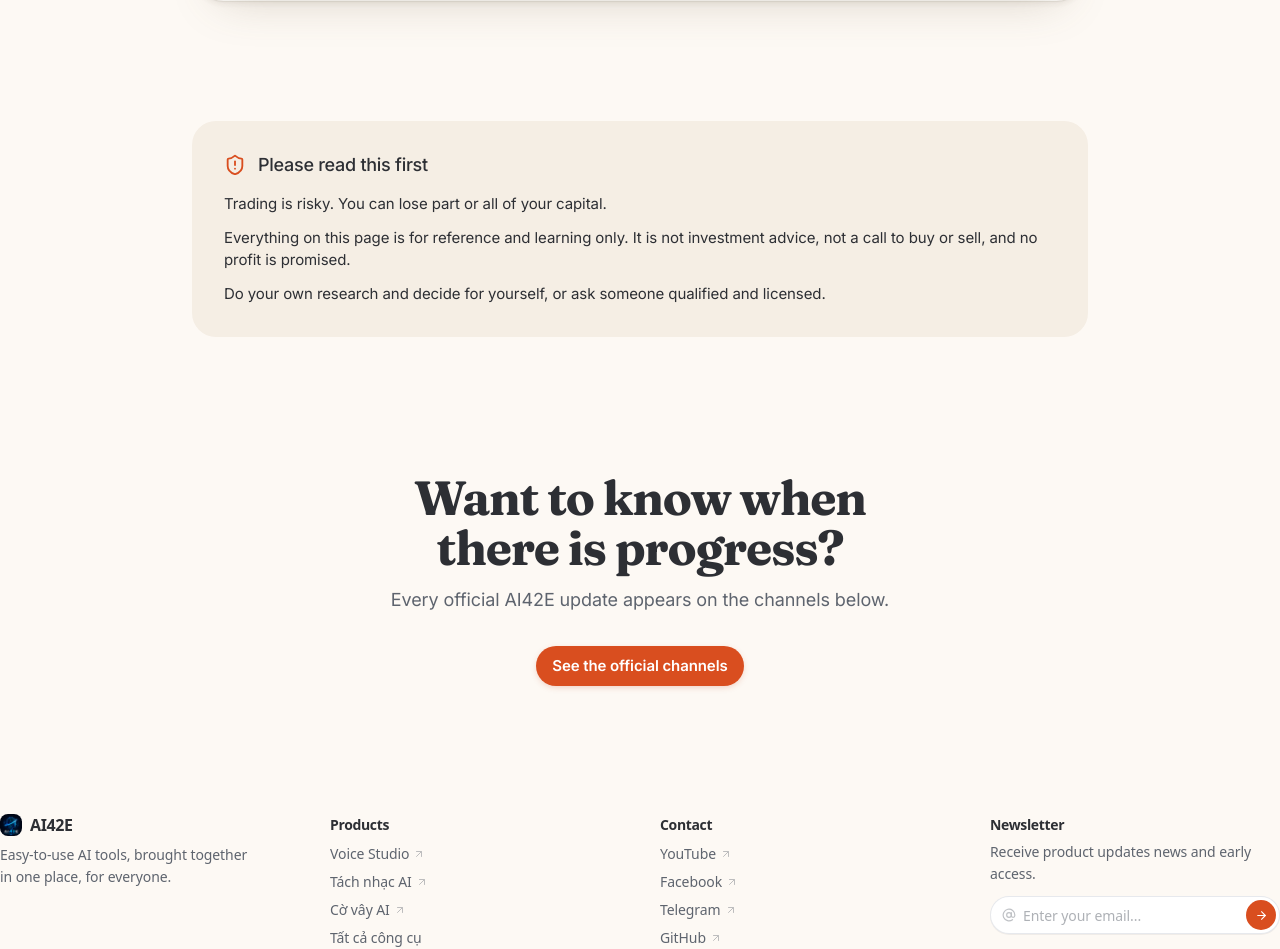
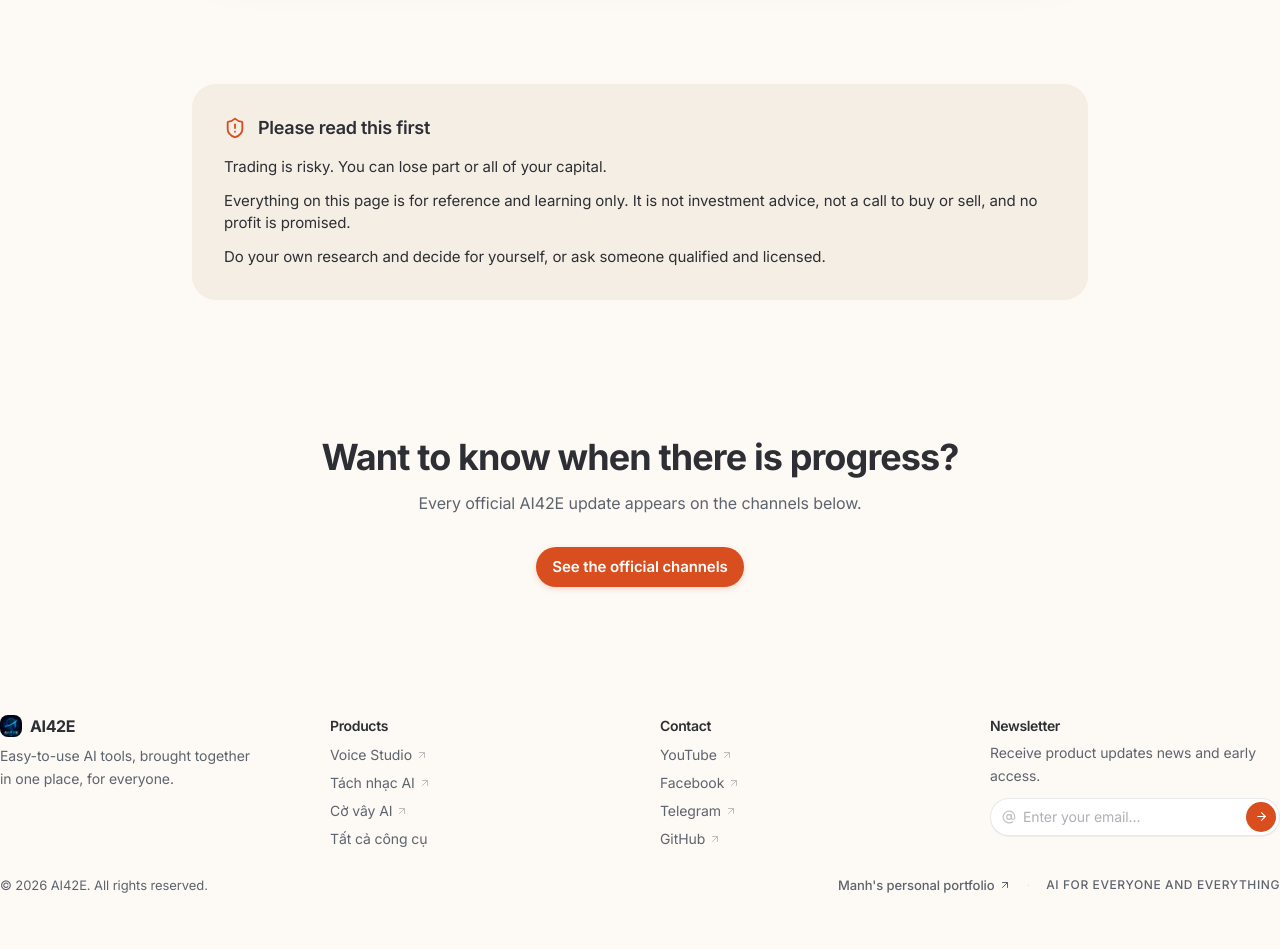
Before and after one commit to nhmanhDev/LandingPage, a Next.js app in the folder LandingPageMaster/: page /invest in a window 1280 px wide. Shown: the part 1466-2415 px from the top of the page. After the commit the page ends 2362 px from the top, so only its background shows below. Built offline with nearby package versions, Linux system fonts and the light colour scheme.

Commit message:
fix(typography): unify font family across all sections to Inter and harmonize heading scale

```diff
--- a/LandingPageMaster/src/app/globals.css
+++ b/LandingPageMaster/src/app/globals.css
@@ -82,6 +82,7 @@
 }
 
 @theme inline {
+  --font-sans: var(--font-inter), Inter, system-ui, -apple-system, sans-serif;
   --color-background: var(--background);
   --color-foreground: var(--foreground);
   --color-card: var(--card);
@@ -247,14 +248,15 @@
 }
 
 /* The six sizes. Headlines (display, title, subtitle) are Fraunces; everything else is Inter. */
-.brand-landing .t-display { color: var(--b-heading); font-family: var(--font-display), Georgia, serif; font-size: clamp(2.5rem, 6vw, 4rem); line-height: 1.1; font-weight: 700; letter-spacing: -0.03em; }
-.brand-landing .t-title { font-family: var(--font-display), Georgia, serif; color: var(--b-heading); font-size: 1.875rem; line-height: 1.1; font-weight: 700; letter-spacing: -0.025em; }
-@media (min-width: 640px) { .brand-landing .t-title { font-size: 2.25rem; } }
-@media (min-width: 1024px) { .brand-landing .t-title { font-size: 3rem; line-height: 1.05; } }
-.brand-landing .t-subtitle { color: var(--b-heading); font-family: var(--font-display), Georgia, serif; font-size: 1.75rem; line-height: 1.15; font-weight: 700; letter-spacing: -0.015em; }
-.brand-landing .t-heading { font-size: 1.125rem; line-height: 1.3; font-weight: 500; letter-spacing: -0.015em; }
-.brand-landing .t-body    { font-size: 15px; line-height: 22px; font-weight: 400; letter-spacing: -0.006em; }
-.brand-landing .t-small   { font-size: 13px; line-height: 18px; font-weight: 400; letter-spacing: 0; }
+.brand-landing .t-display { color: var(--b-heading); font-family: var(--font-inter), Inter, system-ui, -apple-system, sans-serif; font-size: clamp(2.5rem, 5.5vw, 3.75rem); line-height: 1.1; font-weight: 700; letter-spacing: -0.03em; }
+.brand-landing .t-title { font-family: var(--font-inter), Inter, system-ui, -apple-system, sans-serif; color: var(--b-heading); font-size: 1.75rem; line-height: 1.2; font-weight: 700; letter-spacing: -0.025em; }
+@media (min-width: 640px) { .brand-landing .t-title { font-size: 2rem; } }
+@media (min-width: 1024px) { .brand-landing .t-title { font-size: 2.25rem; line-height: 1.2; } }
+.brand-landing .t-subtitle { color: var(--b-heading); font-family: var(--font-inter), Inter, system-ui, -apple-system, sans-serif; font-size: 1.25rem; line-height: 1.35; font-weight: 600; letter-spacing: -0.015em; }
+.brand-landing .t-heading { color: var(--b-heading); font-family: var(--font-inter), Inter, system-ui, -apple-system, sans-serif; font-size: 1.125rem; line-height: 1.35; font-weight: 600; letter-spacing: -0.015em; }
+.brand-landing .t-lead { font-family: var(--font-inter), Inter, system-ui, -apple-system, sans-serif; font-size: 16px; line-height: 24px; font-weight: 400; letter-spacing: -0.006em; }
+.brand-landing .t-body    { font-family: var(--font-inter), Inter, system-ui, -apple-system, sans-serif; font-size: 15px; line-height: 22px; font-weight: 400; letter-spacing: -0.006em; }
+.brand-landing .t-small   { font-family: var(--font-inter), Inter, system-ui, -apple-system, sans-serif; font-size: 13px; line-height: 18px; font-weight: 400; letter-spacing: 0; }
 
 /* Controls: always a pill, always 40px tall. */
 /* display sits in the components layer so Tailwind utilities (hidden, md:hidden, sm:inline-flex) can override it */
@@ -495,7 +497,7 @@
 .brand-landing .t-subtitle { text-wrap: balance; }
 
 /* Measured from adkit.so: a lead line under every section title, a big gradient CTA, tinted full-bleed bands. */
-.brand-landing .t-lead { font-size: 18px; line-height: 28px; font-weight: 400; letter-spacing: -0.006em; }
+.brand-landing .t-lead { font-family: var(--font-inter), Inter, system-ui, -apple-system, sans-serif; font-size: 16px; line-height: 24px; font-weight: 400; letter-spacing: -0.006em; }
 .brand-landing .pill-cta {
   height: 44px;
   min-width: auto;
--- a/LandingPageMaster/src/components/brand/BrandFooter.tsx
+++ b/LandingPageMaster/src/components/brand/BrandFooter.tsx
@@ -28,14 +28,14 @@
   const isVi = locale === "vi";
 
   const content = (
-    <footer className="w-full mt-6 sm:mt-7 lg:mt-8 font-sans">
+    <footer className="w-full mt-6 sm:mt-7 lg:mt-8">
       {/* 4-Column Directory: Unified Grid aligned with CTA card */}
       <div className="grid grid-cols-2 gap-x-6 gap-y-4 sm:grid-cols-4 lg:gap-x-10">
         {/* Column 1: Brand Info */}
         <div className="col-span-2 sm:col-span-1">
           <div className="flex items-center gap-2">
             <Image src={logo} alt="AI42E" width={22} height={22} className="rounded-md" />
-            <span className="font-sans text-[16px] font-bold text-[var(--b-ink)] tracking-tight">AI42E</span>
+            <span className="text-[16px] font-bold text-[var(--b-ink)] tracking-tight">AI42E</span>
           </div>
           <p className="mt-2 text-[14px] text-[var(--b-muted)] leading-relaxed max-w-[260px]">
             {c.footer.about}
--- a/LandingPageMaster/src/components/brand/ClosingSection.tsx
+++ b/LandingPageMaster/src/components/brand/ClosingSection.tsx
@@ -16,12 +16,12 @@
         <div className="relative z-10 grid items-center gap-6 md:grid-cols-[1.1fr_0.9fr]">
           <div>
             {/* Headline: Clean Geometric Sans-serif, balanced sizing */}
-            <h2 className="text-2xl sm:text-[26px] font-bold text-[var(--b-heading)] tracking-[-0.025em] leading-[1.2] mb-2 font-sans">
+            <h2 className="text-2xl sm:text-[26px] font-bold text-[var(--b-heading)] tracking-[-0.025em] leading-[1.2] mb-2">
               {c.closing.title}
             </h2>
 
             {/* Description */}
-            <p className="text-[13px] sm:text-[14px] text-[var(--b-muted)] leading-relaxed max-w-[420px] mb-4 font-sans">
+            <p className="text-[13px] sm:text-[14px] text-[var(--b-muted)] leading-relaxed max-w-[420px] mb-4">
               {c.closing.sub}
             </p>
 
--- a/LandingPageMaster/src/components/brand/EcosystemHorizonSection.tsx
+++ b/LandingPageMaster/src/components/brand/EcosystemHorizonSection.tsx
@@ -93,7 +93,7 @@
                   </span>
                 </div>
 
-                <h3 className="t-title font-bold mt-6 text-[var(--b-ink)]">
+                <h3 className="t-subtitle font-bold mt-6 text-[var(--b-ink)]">
                   OneForAll
                 </h3>
                 <p className="t-body mt-2.5 text-[var(--b-muted)] leading-relaxed">
@@ -126,7 +126,7 @@
                   </span>
                 </div>
 
-                <h3 className="t-title font-bold mt-6 text-[var(--b-ink)]">
+                <h3 className="t-subtitle font-bold mt-6 text-[var(--b-ink)]">
                   AI42E Trading System
                 </h3>
                 <p className="t-body mt-2.5 text-[var(--b-muted)] leading-relaxed">
--- a/LandingPageMaster/src/components/brand/EcosystemPlaySection.tsx
+++ b/LandingPageMaster/src/components/brand/EcosystemPlaySection.tsx
@@ -48,7 +48,7 @@
                   </span>
                 </div>
 
-                <h3 className="t-title font-bold mt-5 text-[var(--b-ink)]">
+                <h3 className="t-subtitle font-bold mt-5 text-[var(--b-ink)]">
                   AI42E Game Hub
                 </h3>
                 <p className="t-body mt-3 text-[var(--b-muted)] leading-relaxed">
```
